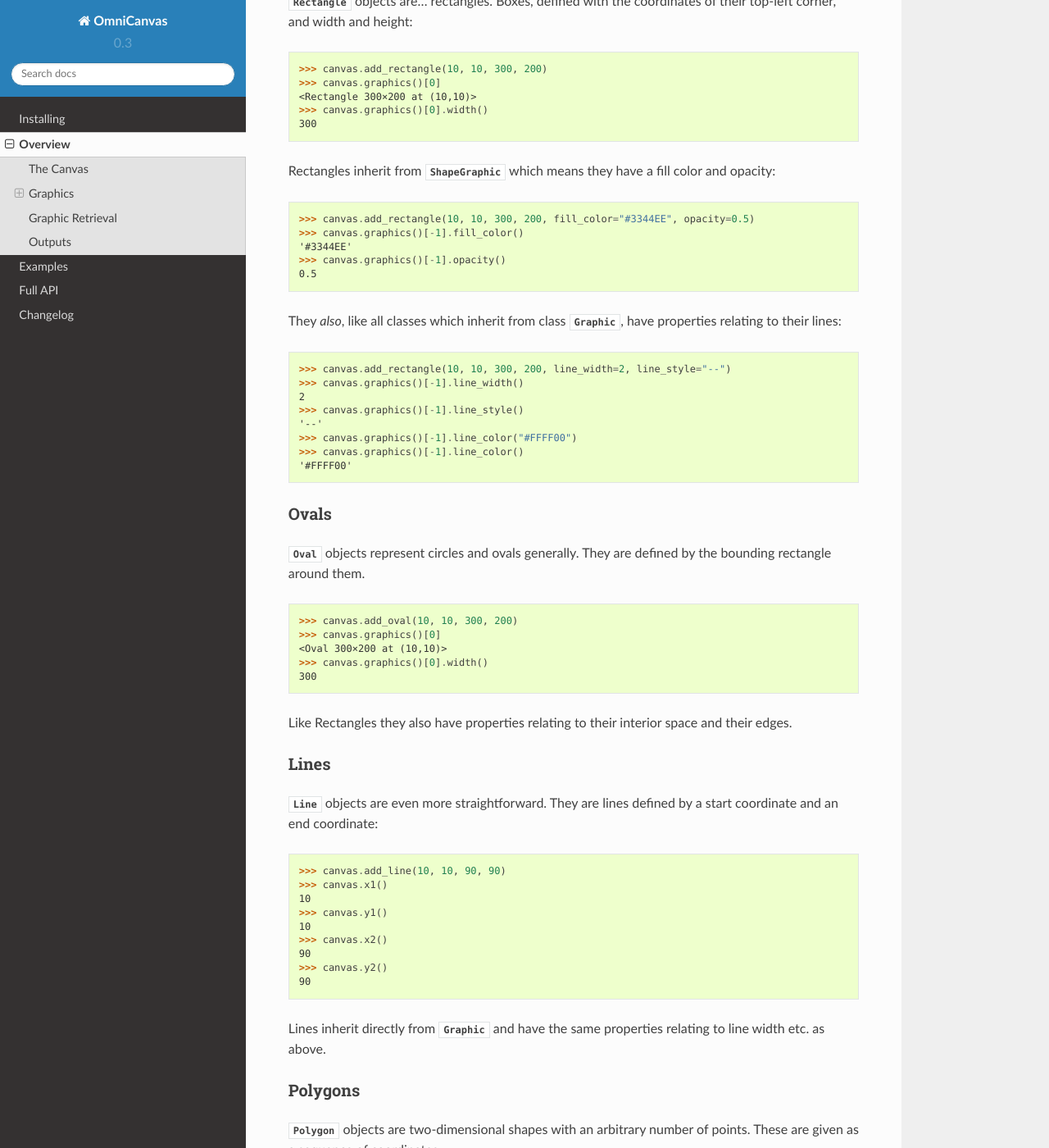
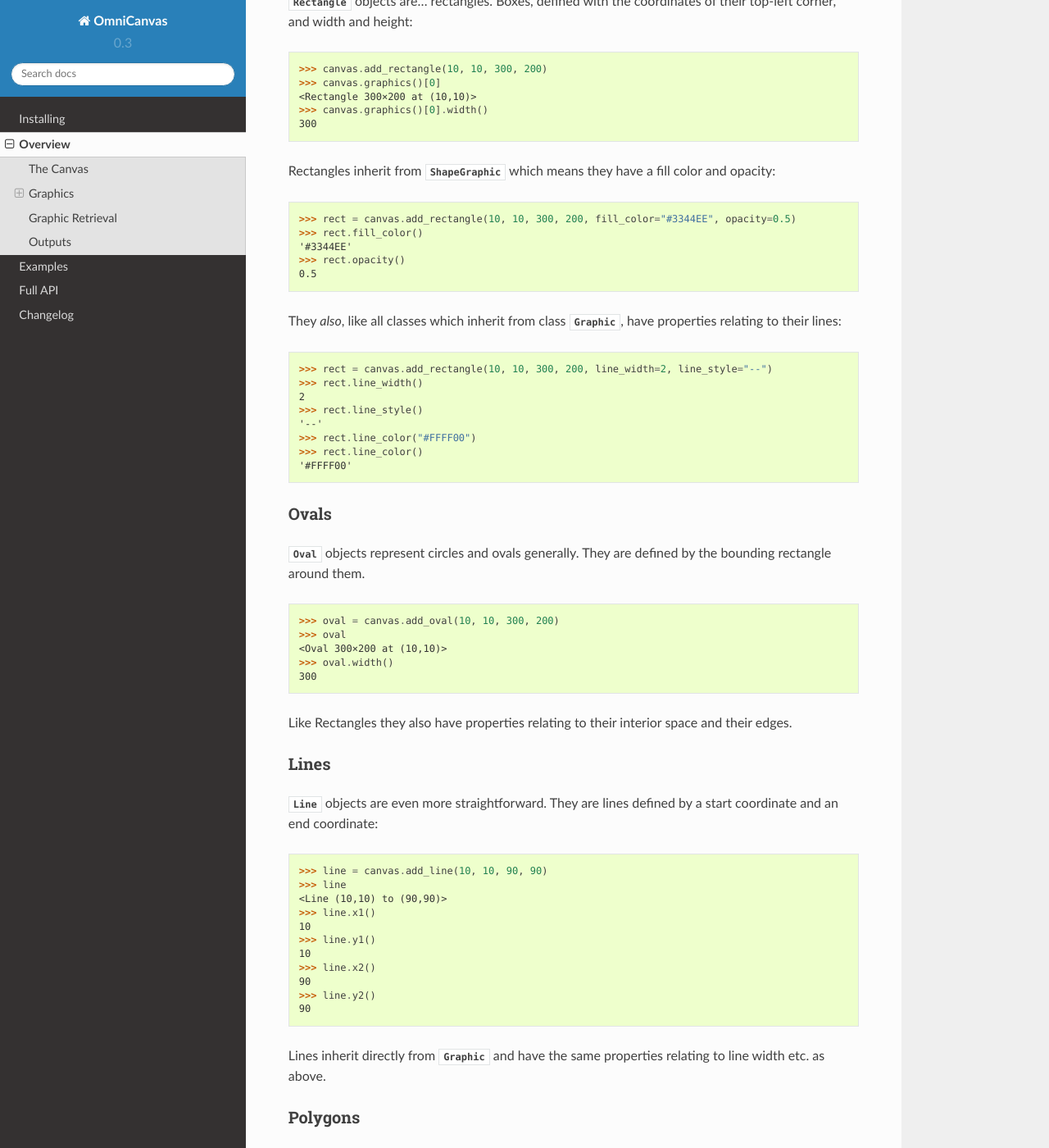
Before and after one commit to samirelanduk/omnicanvas, a Sphinx documentation site: the page built from docs/source/overview.rst, in a window 1280 px wide and 1400 px high, scrolled down 825 px. Shown: the whole window at 82% size. Built offline with Sphinx 7.4.7 and the Read the Docs theme 2.0.0, drawn with Linux system fonts in a browser that asks for light colours.

Commit message:
Minor changes to docs

```diff
--- a/README.rst
+++ b/README.rst
@@ -1,5 +1,5 @@
-OmniCanvas Documentation
-========================
+OmniCanvas
+==========
 
 OmniCanvas is a Python canvas which supports basic two-dimensional graphics,
 and outputs to various graphics formats - currently just SVG.
--- a/docs/source/index.rst
+++ b/docs/source/index.rst
@@ -1,5 +1,5 @@
-OmniCanvas Documentation
-========================
+OmniCanvas
+==========
 
 OmniCanvas is a Python canvas which supports basic two-dimensional graphics,
 and outputs to various graphics formats - currently just SVG.
--- a/docs/source/overview.rst
+++ b/docs/source/overview.rst
@@ -46,22 +46,22 @@ coordinates of their top-left corner, and width and height:
 Rectangles inherit from :py:class:`.ShapeGraphic` which means they have a fill
 color and opacity:
 
-    >>> canvas.add_rectangle(10, 10, 300, 200, fill_color="#3344EE", opacity=0.5)
-    >>> canvas.graphics()[-1].fill_color()
+    >>> rect = canvas.add_rectangle(10, 10, 300, 200, fill_color="#3344EE", opacity=0.5)
+    >>> rect.fill_color()
     '#3344EE'
-    >>> canvas.graphics()[-1].opacity()
+    >>> rect.opacity()
     0.5
 
 They *also*, like all classes which inherit from class :py:class:`.Graphic`,
 have properties relating to their lines:
 
-    >>> canvas.add_rectangle(10, 10, 300, 200, line_width=2, line_style="--")
-    >>> canvas.graphics()[-1].line_width()
+    >>> rect = canvas.add_rectangle(10, 10, 300, 200, line_width=2, line_style="--")
+    >>> rect.line_width()
     2
-    >>> canvas.graphics()[-1].line_style()
+    >>> rect.line_style()
     '--'
-    >>> canvas.graphics()[-1].line_color("#FFFF00")
-    >>> canvas.graphics()[-1].line_color()
+    >>> rect.line_color("#FFFF00")
+    >>> rect.line_color()
     '#FFFF00'
 
 Ovals
@@ -70,10 +70,10 @@ Ovals
 :py:class:`.Oval` objects represent circles and ovals generally. They are
 defined by the bounding rectangle around them.
 
->>> canvas.add_oval(10, 10, 300, 200)
->>> canvas.graphics()[0]
+>>> oval = canvas.add_oval(10, 10, 300, 200)
+>>> oval
 <Oval 300×200 at (10,10)>
->>> canvas.graphics()[0].width()
+>>> oval.width()
 300
 
 Like Rectangles they also have properties relating to their interior space and
@@ -85,14 +85,16 @@ Lines
 :py:class:`.Line` objects are even more straightforward. They are lines defined
 by a start coordinate and an end coordinate:
 
-    >>> canvas.add_line(10, 10, 90, 90)
-    >>> canvas.x1()
+    >>> line = canvas.add_line(10, 10, 90, 90)
+    >>> line
+    <Line (10,10) to (90,90)>
+    >>> line.x1()
     10
-    >>> canvas.y1()
+    >>> line.y1()
     10
-    >>> canvas.x2()
+    >>> line.x2()
     90
-    >>> canvas.y2()
+    >>> line.y2()
     90
 
 Lines inherit directly from :py:class:`.Graphic` and have the same properties
```
Also changed, not shown: 1 other file.
